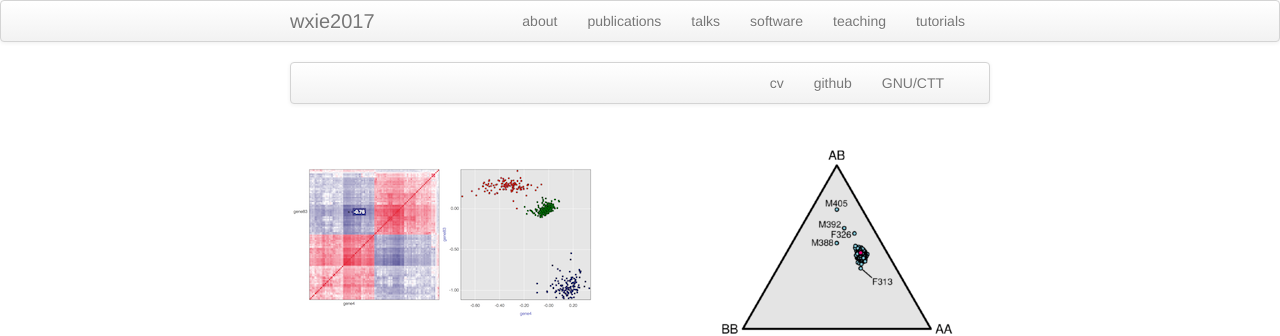
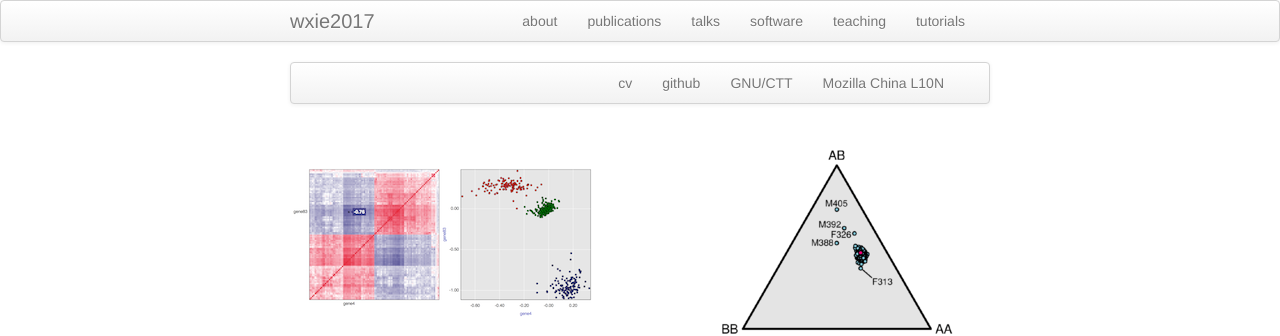
Before and after one commit to wxie2017/wxie2017.github.io, a Jekyll site: the page built from index.md, in a window 1280 px wide. Shown: the top 336 px of the page. Built offline with Jekyll 4.4.1, drawn with Linux system fonts in a browser that asks for light colours.

Commit message:
add Mozilla China L10N link

```diff
--- a/index.md
+++ b/index.md
@@ -11,6 +11,7 @@ keywords: wxie, free software, freelancer, CTT
           <li><a href="{{ BASE_PATH }}/assets/cv.pdf">cv</a></li>
           <li><a href="https://github.com/wxie2017">github</a></li>
           <li><a href="https://savannah.gnu.org/projects/www-zh-cn/">GNU/CTT</a></li>
+          <li><a href="https://community.mozilla.org/groups/mozilla-china-l10n/">Mozilla China L10N</a></li>
       </ul>
   </div>
 </div>
```
